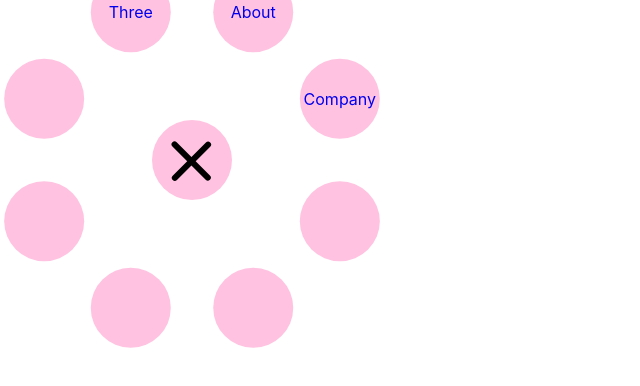
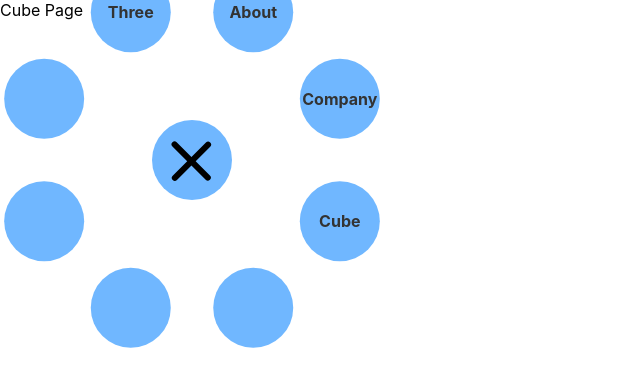
Before and after one commit to yichunsung/elk-tree-earth, a React (Create React App) app: page /cube in a window 1280 px wide. Both pictures are taken after a click on the element 64 px from the left and 40 px from the top of the page. Shown: the top 386 px of the page, without its empty margins (0-640 px from the left). Built offline with nearby package versions, Linux system fonts and the light colour scheme.

Commit message:
Added Cube page.

```diff
--- a/src/assets/style/circleMenu.css
+++ b/src/assets/style/circleMenu.css
@@ -28,7 +28,7 @@
   width: 100%;
   height: 100%;
   border-radius: 50%;
-  background: rgba(255, 179, 217, 0.8);
+  background: rgba(77, 166, 255, 0.8);
   opacity: 0;
   z-index: -10;
   cursor: pointer;
@@ -194,3 +194,25 @@
 .menu.active .rotater:nth-child(8) .btn-icon {
   transform: translateY(-10em) rotate(-292.5deg);
 }
+
+.rotater a:link {
+  color: #333;
+  text-decoration: none;
+  font-weight: bolder;
+  transition: 0.4s;
+}
+
+/* visited link */
+.rotater a:visited {
+  color: #333;
+}
+
+/* mouse over link */
+.rotater a:hover {
+  color: #FAEBD7;
+}
+
+/* selected link */
+.rotater a:active {
+  color: #333;
+}
--- a/src/components/layouts/circleMenu.js
+++ b/src/components/layouts/circleMenu.js
@@ -43,9 +43,11 @@ const CircleMenu = () => {
             </Link>
           </div>
           <div className="rotater">
-            <div className="btn btn-icon">
-              <i className="fa fa-twitter"></i>
-            </div>
+            <Link to="/cube">
+              <div className="btn btn-icon">
+                Cube
+              </div>
+            </Link>
           </div>
           <div className="rotater">
             <div className="btn btn-icon">
--- /dev/null
+++ b/src/pages/cube/index.js
@@ -0,0 +1,15 @@
+import { useState, useEffect, useRef } from 'react';
+import * as THREE from 'three';
+import { OrbitControls } from 'three/examples/jsm/controls/OrbitControls';
+
+function CubePage() {
+
+  return (
+    <main>
+      Cube Page
+    </main>
+  )
+
+}
+
+export default CubePage;
--- a/src/pages/three/index.js
+++ b/src/pages/three/index.js
@@ -44,7 +44,7 @@ const ThreePage = () => {
 
       cameraControl.enableDamping = true;
       cameraControl.dampingFactor = 0.25;
-      cameraControl.enableZoom = false;
+      cameraControl.enableZoom = true;
 
       // 建立光源
       let pointLight = new THREE.PointLight(0xffffff);
--- /dev/null
+++ b/src/router/cube.js
@@ -0,0 +1,11 @@
+import CubePage from '../pages/cube';
+
+const cubeRoutes = [
+  {
+    path: '/cube',
+    exact: true,
+    view: () => <CubePage />
+  }
+];
+
+export default cubeRoutes;
--- a/src/router/index.js
+++ b/src/router/index.js
@@ -1,11 +1,13 @@
 import homeRoutes from './home.js';
 import aboutRoutes from './about.js';
 import threeRoutes from './three.js';
+import cubeRoutes from './cube.js';
 
 const routes = [
   ...homeRoutes,
   ...aboutRoutes,
-  ...threeRoutes
+  ...threeRoutes,
+  ...cubeRoutes,
 ];
 
 export default routes;
```
Also changed, not shown: 1 other file (tests, documents, lock files or other folders).
